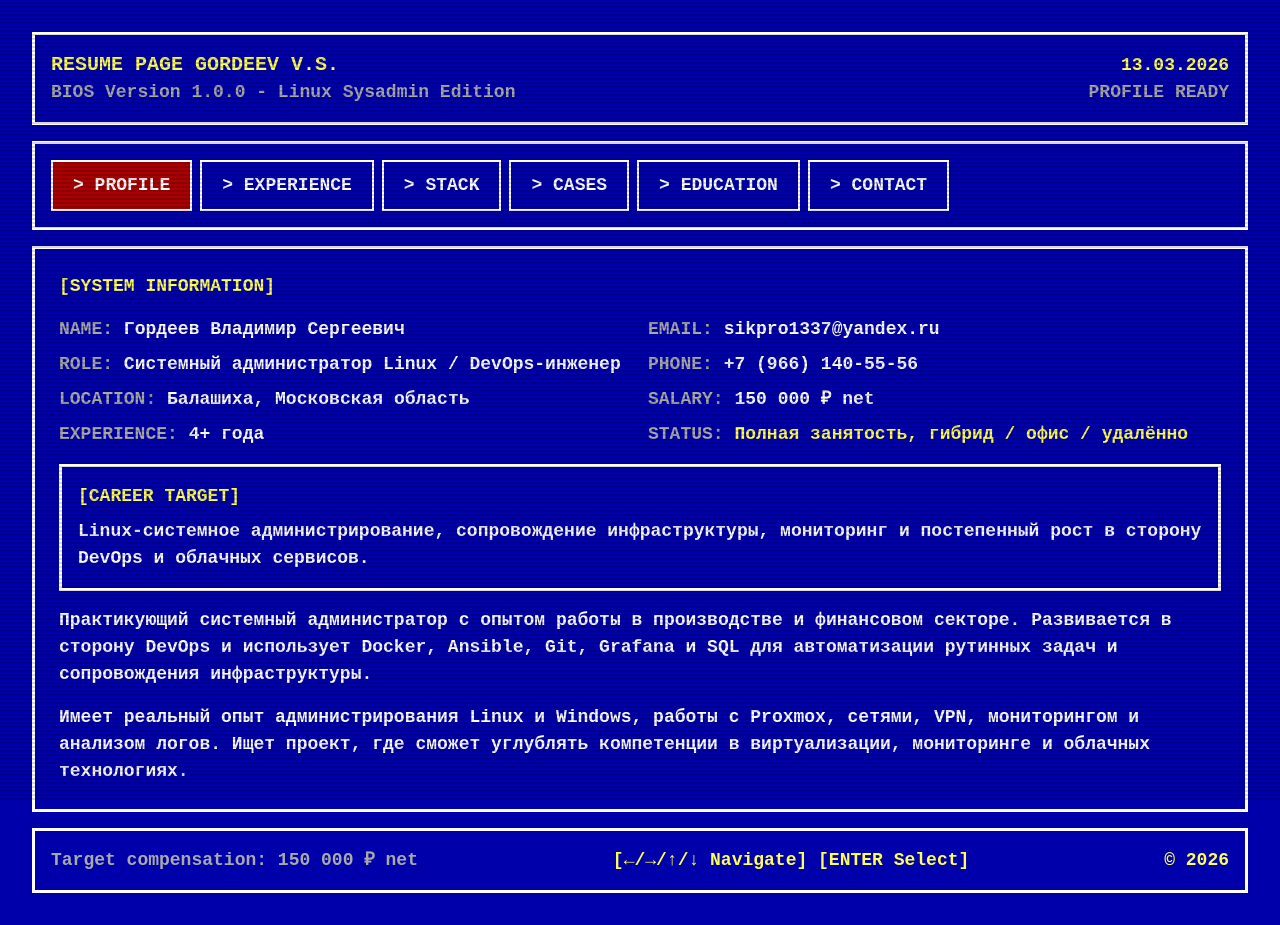
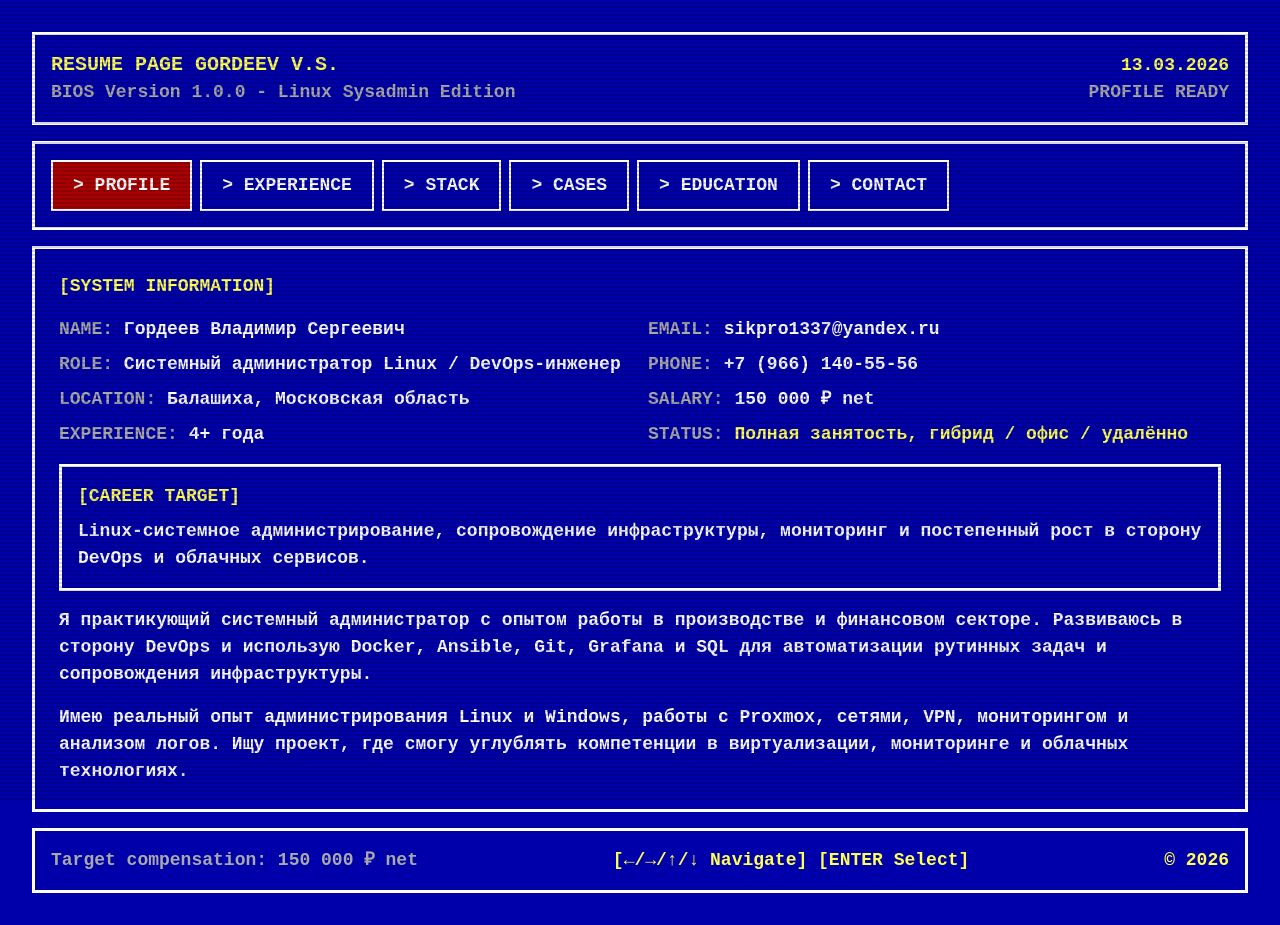
Before and after one commit to kliganN/resume-bios, a Next.js app: page / in a window 1280 px wide. Built offline with nearby package versions, Linux system fonts and the light colour scheme.

Commit message:
Adjust profile summary to first person

```diff
--- a/pages/index.tsx
+++ b/pages/index.tsx
@@ -88,8 +88,8 @@ const profileColumns: ProfileField[][] = [
 ]
 
 const aboutSummary = [
-  'Практикующий системный администратор с опытом работы в производстве и финансовом секторе. Развивается в сторону DevOps и использует Docker, Ansible, Git, Grafana и SQL для автоматизации рутинных задач и сопровождения инфраструктуры.',
-  'Имеет реальный опыт администрирования Linux и Windows, работы с Proxmox, сетями, VPN, мониторингом и анализом логов. Ищет проект, где сможет углублять компетенции в виртуализации, мониторинге и облачных технологиях.',
+  'Я практикующий системный администратор с опытом работы в производстве и финансовом секторе. Развиваюсь в сторону DevOps и использую Docker, Ansible, Git, Grafana и SQL для автоматизации рутинных задач и сопровождения инфраструктуры.',
+  'Имею реальный опыт администрирования Linux и Windows, работы с Proxmox, сетями, VPN, мониторингом и анализом логов. Ищу проект, где смогу углублять компетенции в виртуализации, мониторинге и облачных технологиях.',
 ]
 
 const experienceItems: ExperienceEntry[] = [
```
